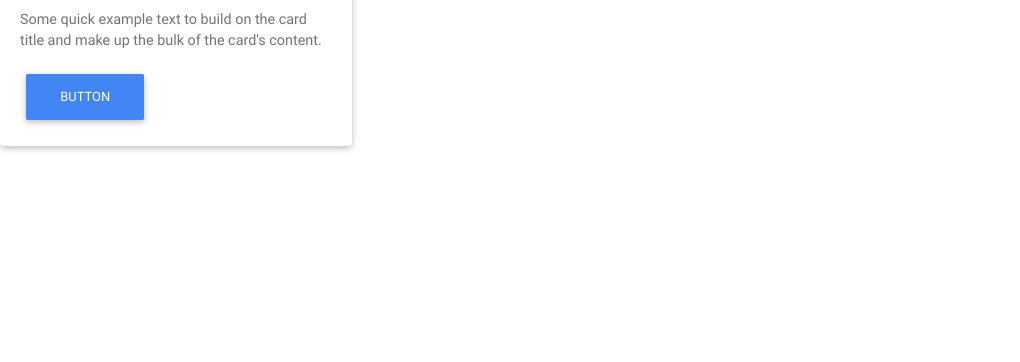
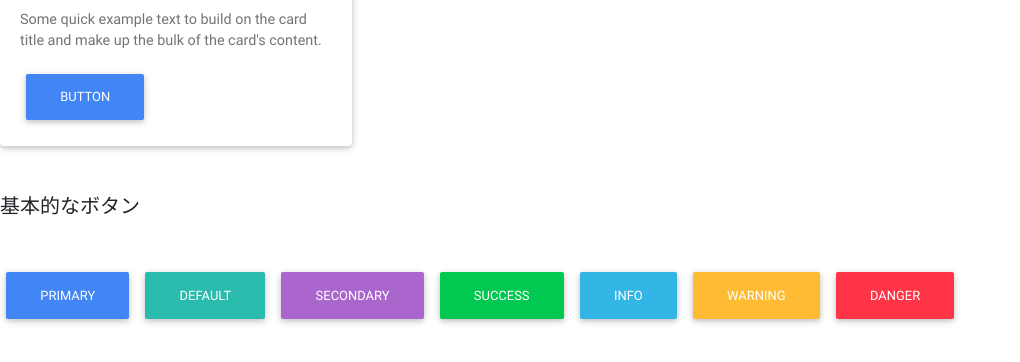
Before and after one commit to nicoicon0428/portfolio, a plain HTML site: page index.html in a window 1280 px wide. Shown: the part 316-678 px from the top of the page, without its empty margins (0-1020 px from the left). Drawn offline with Linux system fonts and the light colour scheme.

Commit message:
miki
基本のボタン追加

```diff
--- a/index.html
+++ b/index.html
@@ -38,6 +38,32 @@
 
 </div>
 <!-- Card -->
+<br>
+<br>
+<!-- Button -->
+    <h5 class="pb-4 mb-4">基本的なボタン</h5>
+
+    <!-- Provides extra visual weight and identifies the primary action in a set of buttons -->
+    <button type="button" class="btn btn-primary">Primary</button>
+
+    <!-- Default button -->
+    <button type="button" class="btn btn-default">Default</button>
+
+    <!-- Secondary button -->
+    <button type="button" class="btn btn-secondary">Secondary</button>
+
+    <!-- Indicates a successful or positive action -->
+    <button type="button" class="btn btn-success">Success</button>
+
+    <!-- Contextual button for informational alert messages -->
+    <button type="button" class="btn btn-info">Info</button>
+
+    <!-- Indicates caution should be taken with this action -->
+    <button type="button" class="btn btn-warning">Warning</button>
+
+    <!-- Indicates a dangerous or potentially negative action -->
+    <button type="button" class="btn btn-danger">Danger</button>
+  <!-- Button -->
 
   <!-- SCRIPTS -->
   <!-- JQuery -->
```
